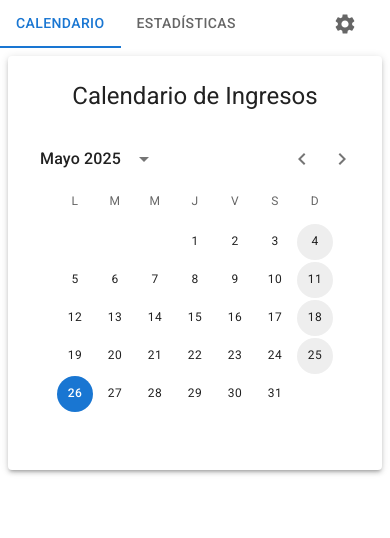
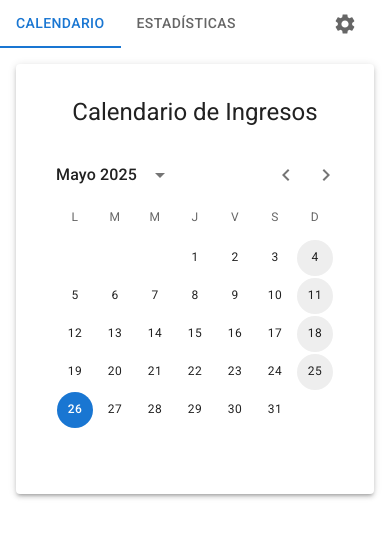
Before and after one commit to MartinTomaco/MarcelinoApp, a React (Create React App) app: page / in a window 390 px wide. Shown: the top 538 px of the page. Built offline with nearby package versions, Linux system fonts and the light colour scheme.

Commit message:
se ajustan padding y margenes para dispositivos pequeños

```diff
--- a/src/components/IncomeCalendar.tsx
+++ b/src/components/IncomeCalendar.tsx
@@ -225,11 +225,19 @@ export const IncomeCalendar: React.FC<IncomeCalendarProps> = ({
   }, [selectedDate, records, onDeleteRecord]);
 
   return (
-    <Box sx={{ p: { xs: 1, sm: 2 } }}>
+    <Box sx={{
+      p: 2,
+      '@media (max-width:370px)': {
+        p: 1
+      }
+    }}>
       <Paper
         elevation={3}
         sx={{
-          p: { xs: 1, sm: 2 },
+          p: 2,
+          '@media (max-width:370px)': {
+            p: 1
+          },
           maxWidth: '100%',
           overflow: 'hidden'
         }}
--- a/src/components/IncomeStats.tsx
+++ b/src/components/IncomeStats.tsx
@@ -75,8 +75,18 @@ export const IncomeStats: React.FC<IncomeStatsProps> = ({ stats, onMonthChange }
     });
 
   return (
-    <Box sx={{ p: { xs: 1, sm: 2 } }}>
-      <Paper elevation={3} sx={{ p: { xs: 1, sm: 2 } }}>
+    <Box sx={{
+      p: 2,
+      '@media (max-width:370px)': {
+        p: 1
+      }
+    }}>
+      <Paper elevation={3} sx={{
+        p: 2,
+        '@media (max-width:370px)': {
+          p: 1
+        }
+      }}>
         <Stack direction="column" spacing={2} mb={2}>
           <Typography variant="h5">
             Estadísticas Mensuales
--- a/src/components/WorkDaysConfig.tsx
+++ b/src/components/WorkDaysConfig.tsx
@@ -39,8 +39,18 @@ export const WorkDaysConfig: React.FC<WorkDaysConfigProps> = ({
   };
 
   return (
-    <Box sx={{ p: { xs: 1, sm: 2 } }}>
-      <Paper elevation={3} sx={{ p: { xs: 1, sm: 2 } }}>
+    <Box sx={{
+      p: 2,
+      '@media (max-width:370px)': {
+        p: 1
+      }
+    }}>
+      <Paper elevation={3} sx={{
+        p: 2,
+        '@media (max-width:370px)': {
+          p: 1
+        }
+      }}>
         <Typography variant="h5" gutterBottom>
           Configuración de Días Laborables
         </Typography>
```
